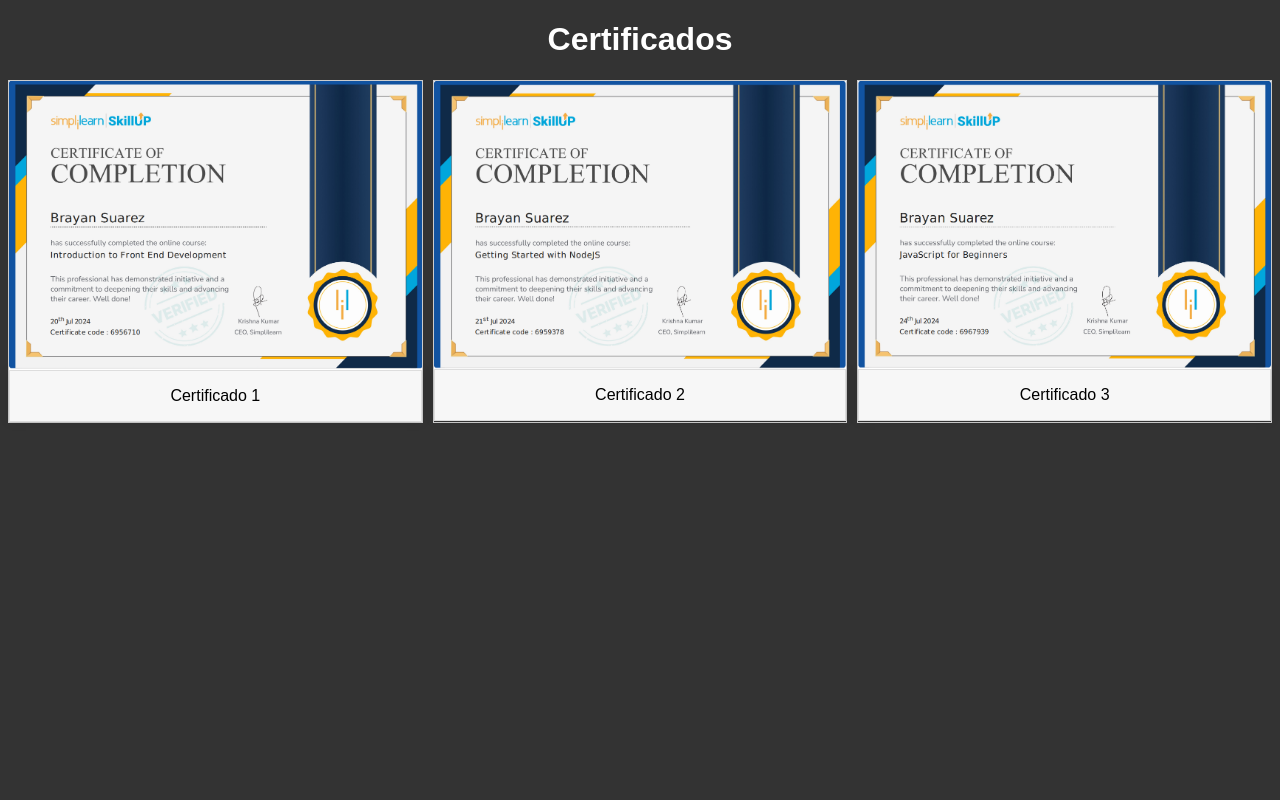
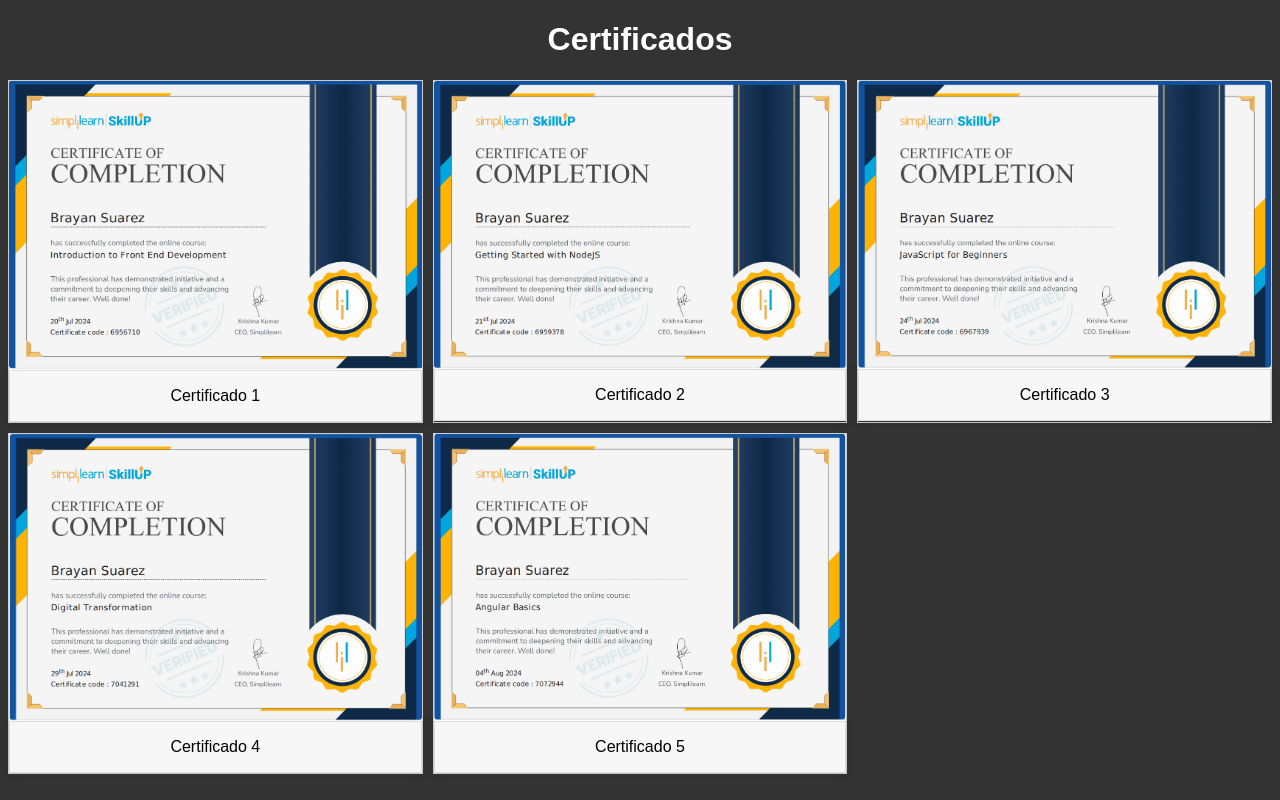
Before and after one commit to Aiden0405/Portafolio-A, a plain HTML site: page gallery.html in a window 1280 px wide. Drawn offline with Linux system fonts and the light colour scheme.

Commit message:
Detalles 3

```diff
--- a/gallery.html
+++ b/gallery.html
@@ -82,6 +82,21 @@
             </a>
             <div class="desc">Certificado 3</div>
         </div>
+
+        <div class="gallery">
+            <a target="_blank" href="certification/Digital Transformation.pdf">
+                <img src="certification/Digital Transformation.PNG" alt="Certificado 3">
+            </a>
+            <div class="desc">Certificado 4</div>
+        </div>
+
+        <div class="gallery">
+            <a target="_blank" href="certification/Angular Basics.pdf">
+                <img src="certification/Angular Basics.PNG" alt="Certificado 3">
+            </a>
+            <div class="desc">Certificado 5</div>
+        </div>
+
     </div>
 </body>
 </html>
```
Also changed, not shown: index.html (+1 -1 lines), certification/Angular Basics.PNG (added), certification/Digital Transformation.PNG (added), 3 other files.
